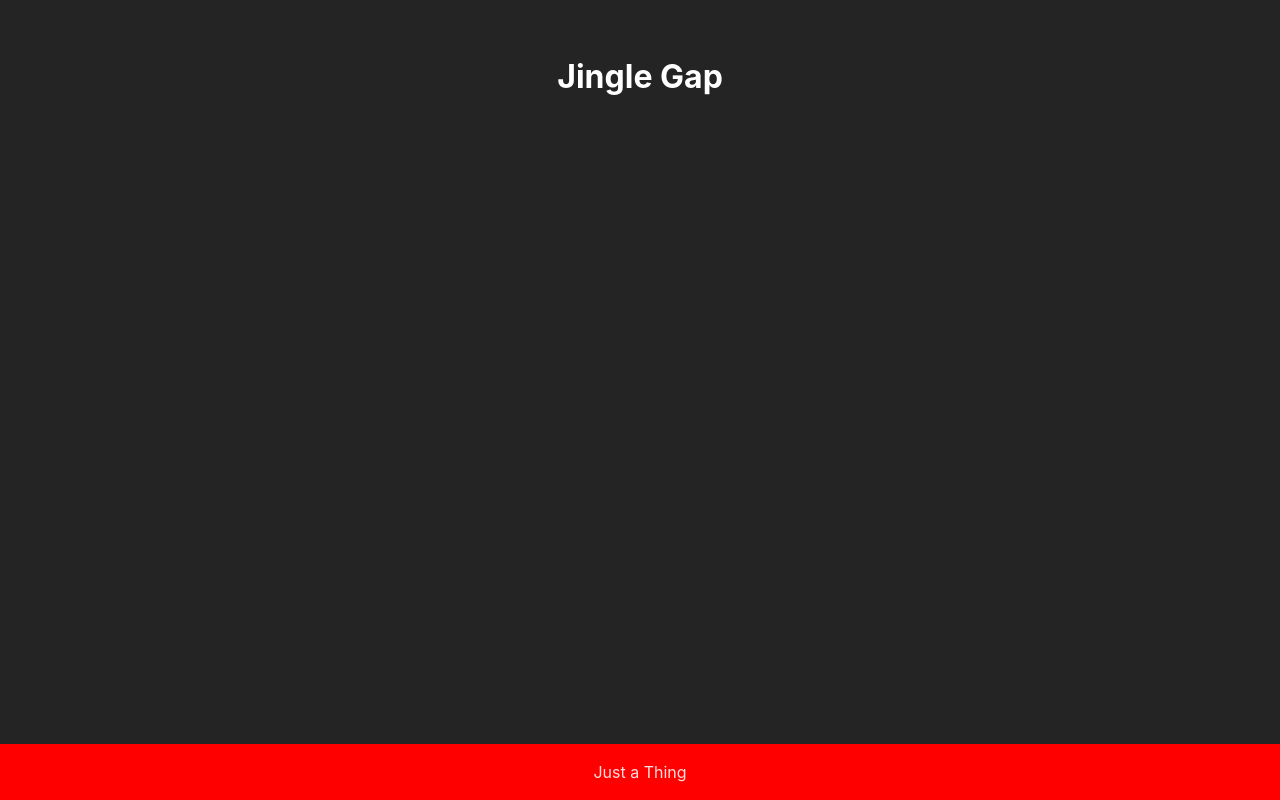
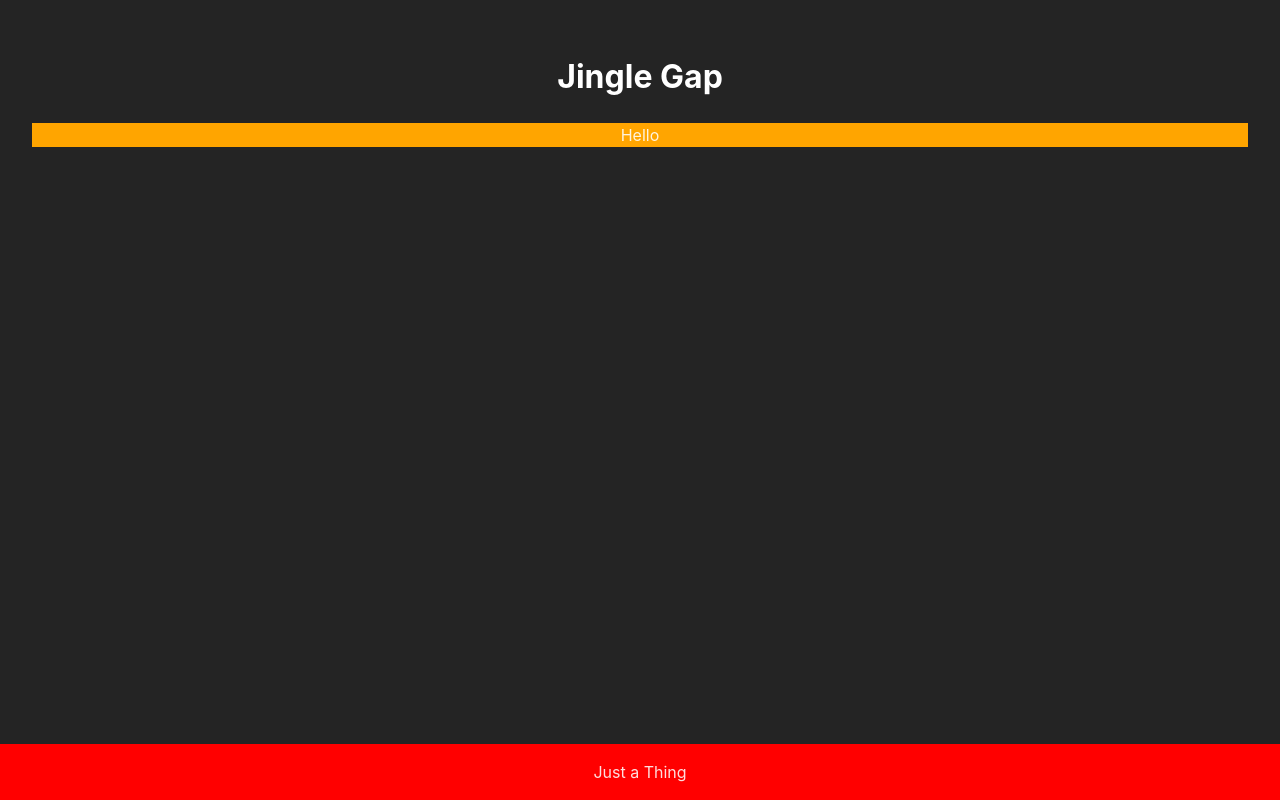
Before and after one commit to IchanP/League-jgl-tool, a React (Vite) app: page / in a window 1280 px wide. Built offline with nearby package versions, Linux system fonts and the light colour scheme.

Commit message:
Add map map

```diff
--- a/src/App.jsx
+++ b/src/App.jsx
@@ -1,12 +1,14 @@
 import './App.css'
 import React from 'react'
 import Footer from './Components/Footer/Footer'
+import Map from './Components/Map/Map'
 
 function App() {
 
 	return (
 		<div className="App">
 			<h1 className="mainTitle">Jingle Gap</h1>
+			<Map />
 			<Footer />
 		</div>
 	)
--- /dev/null
+++ b/src/Components/Map/Map.jsx
@@ -0,0 +1,12 @@
+import './map.css'
+import React from 'react'
+
+const Map = () => {
+	return (
+		<div className="mapwrap">
+			<p>Hello</p>
+		</div>
+	)
+}
+
+export default Map
--- /dev/null
+++ b/src/Components/Map/map.css
@@ -0,0 +1,3 @@
+.mapwrap {
+    background-color: orange;
+}
```
